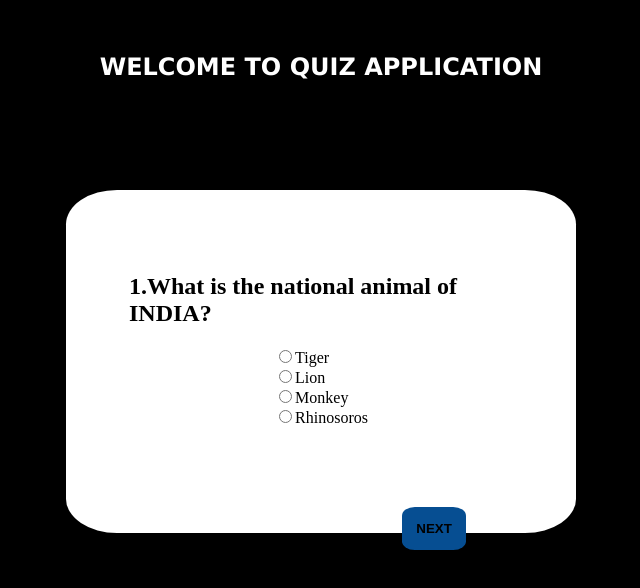
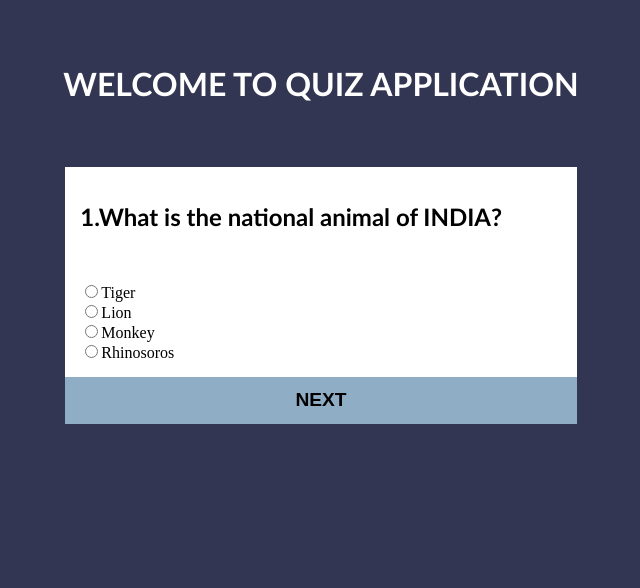
Before and after one commit to janaharajan/quizApplication, a plain HTML site: page index.html in a window 1280 px wide. Shown: the whole page, without its empty margins (319-959 px from the left). Drawn offline with nearby package versions, Linux system fonts and the light colour scheme.

Commit message:
final commit of quiz application and quiz appliction is completed

```diff
--- a/index.html
+++ b/index.html
@@ -17,9 +17,10 @@
         <div class="question" id="questionID"></div>
         <div class="option" id="optionID">
             <div class="answer-option" id="answer-optionID"></div>
-            <button type="submit" id="submitbtnID" onclick="clicked()">NEXT</button>
+            <div class="score" id="scoreID"></div>
+        </div>
+        <button type="submit" id="submitbtnID" onclick="clicked()">NEXT</button>
 
-        </div>
 
     </div>
     <script src="script.js"></script>
--- a/script.js
+++ b/script.js
@@ -13,35 +13,47 @@ const data=[
         question:"3.Which flower is national flower of INDIA?",
         options:["Rose","Mary Gold","Sunflower","Lotus"],
         _answer:"Lotus"
+    },
+    {
+        question:"4.Who is called as rocket man of INDIA?",
+        options:["APJ Abdul kalam","Nehru","rahul gandhi","Netaji"],
+        _answer:"APJ Abdul kalam"
     }
 ]
 let questionvar= document.querySelector('.question');
 let submitbtnclick= document.getElementById('submitbtnID');
 let answeroptions=document.getElementById('answer-optionID');
+let score =document.getElementById('scoreID');
 
 count=0
 let result=0
 console.log(questionvar)
 let clicked=()=>{
+    let selectedOption = document.querySelector('input[name="quizOption"]:checked');
+  // If count > 0 (not first click), check previous answer
+  if (count > 0) {
+    if (!selectedOption) {
+        alert("Please select an option before proceeding.");
+        return; // Prevent moving to the next question
+    }
+
+    let userAnswer = selectedOption.value;
+    let correctAnswer = data[count - 1]._answer;
+
+    if (userAnswer === correctAnswer) {
+        result += 1; // Add 1 point for correct answer
+    } else {
+        result += 0; // No point for wrong answer
+    }
+}
+
 if (count<data.length) {
     questionvar.innerHTML = "<h2>" + data[count].question + "</h2>"; // display question
 
     console.log(data[count].question)
 
-    // Clear old options
     answeroptions.innerHTML = " ";
 
-    // for(j=0;j<data[count].options.length;j++){
-    //     answeroptions.innerHTML = `<label><input type="radio" name="quizOption" value="${data[count].options[j]}">${data[count].options[j]}</label>`;
-    /*                             ^
-                                   | need to add +=
-    ..............................
-    Code	Behavior	Result
-    innerHTML =	Replaces content each time	Only last option shows
-    innerHTML +=	Appends content each time	All options show correctly*/
-    //console.log(data[count].options[j]);
-
-    // }
     for(j = 0; j < data[count].options.length; j++) {
         answeroptions.innerHTML += `<label><input type="radio" name="quizOption" value="${data[count].options[j]}">${data[count].options[j]}</label><br>`;
         console.log(data[count].options[j]);
@@ -50,12 +62,24 @@ if (count<data.length) {
     count=count+1;
 
 }
-else{
 
-    questionvar.innerHTML = '<h2 class="animate__animated animate__bounce"   style = "color: green;">Quiz Completed!</h2>';
-    answeroptions.innerHTML = "";
+else {
+    questionvar.innerHTML = `
+    <h2 class="animate__animated animate__bounce"
+        style="color: #333652; text-align: center;
+               font-family: 'Trebuchet MS', 'Lucida Sans Unicode', 'Lucida Grande', 'Lucida Sans';
+               font-weight: bold;">
+      Quiz Completed!
+    </h2>
+  `;
+      answeroptions.innerHTML = "";
     submitbtnclick.style.display = "none";
+    score.innerHTML = `<h1  style="color: #333652; text-align: center;
+               font-family: 'Trebuchet MS', 'Lucida Sans Unicode', 'Lucida Grande', 'Lucida Sans';
+               font-weight: bold;">Your score is ${result}</h1>`;
+    // score.innerHTML = `<h1>Your Score: ${result}/${data.length}</h1>`;
 
+    console.log(result);
 }
 }
 
--- a/style.css
+++ b/style.css
@@ -1,59 +1,52 @@
 body{
-    /* background-color: rgb(255, 255, 255); */
-    background-color: black;
-    display: flex;
-    justify-content: center;
-    align-items: center;
-    flex-direction: column;
+margin: 0%;
+padding: 0%;
+background-color: #333652
+
+
+
+;
 }
-.parentContainer{
-    margin:2%;
-    text-align: center;
-    font-size: medium;
-    font-family:'Lucida Sans', 'Lucida Sans Regular', 'Lucida Grande', 'Lucida Sans Unicode', Geneva, Verdana, sans-serif;
-}
-h1,#headingID{
-    /* font-size: small; */
-    color: white;
+#headingID{
+margin: 5%;
+font-size: xx-large;
+font-weight: bold;
+text-align: center;
+/* border: 1px dotted red; */
+font-family: 'Trebuchet MS', 'Lucida Sans Unicode', 'Lucida Grande', 'Lucida Sans', Arial, sans-serif;
+color: white;
 }
 .childContainer{
-    position: static;
-    display: flex;
-    justify-content: center;
-    align-items: center;
-    flex-direction: column;
+display: flex;
+flex-direction: column;
+/* border: 1px dotted red; */
+/* padding: 3%; */
+/* justify-content: center;
+    align-items: center; */
+    margin-left: 30vw;
+    margin-right: 30vw;
     background-color: white;
-    /* background-color: rgb(207, 207, 207); */
-    /* background: linear-gradient(90deg, rgba(255, 221, 3, 1) 0%, rgba(255, 213, 0, 1) 64%, rgba(237, 155, 83, 1) 100%); */
-    padding: 5%;
-    margin: 5%;
-    border-radius: 10%;
-    width: 30vw; /* 30% of the viewport width */
-    height: auto; /* 30% of the viewport height */
+}
+#questionID{
+    font-family: 'Trebuchet MS', 'Lucida Sans Unicode', 'Lucida Grande', 'Lucida Sans', Arial, sans-serif;
+    font-weight: lighter;
+    padding: 3%;
+}
+
+#optionID{    padding: 3%;
+
+}
+#answer-optionID{
+
+}
+#scoreID{
 
 }
 #submitbtnID{
-    padding: 15%;
-    background-color: rgb(6, 78, 146);
-    color:black;
-    font-weight: bolder;
-    top:10vh;
-    left: 10vw;
-    position: relative;
-    width: 5vw;
-    border: none;
-    border-radius: 20%;
+padding: 2%;
+margin: 0%;
+background-color: #90adc6;
+font-weight: bold;
+font-size: larger;
+border-color: transparent;
 }
-#submitbtnID:hover{
-    padding: 15%;
-    background-color: rgb(35, 94, 149);
-    color:black;
-    font-weight: bolder;
-    top:10vh;
-    left: 10vw;
-     width: 5vw;
-
-    position: relative  ;
-    /* border: 1px light gray; */
-
-}
```
